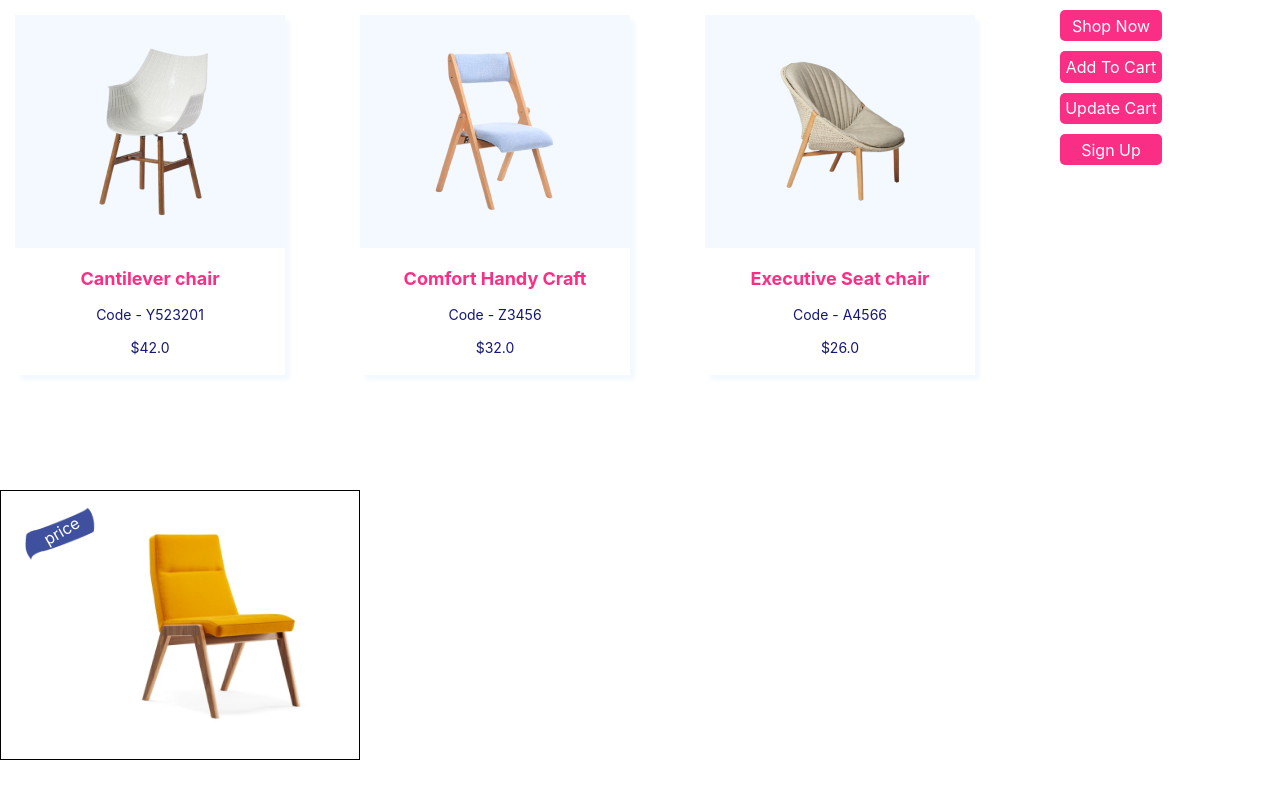
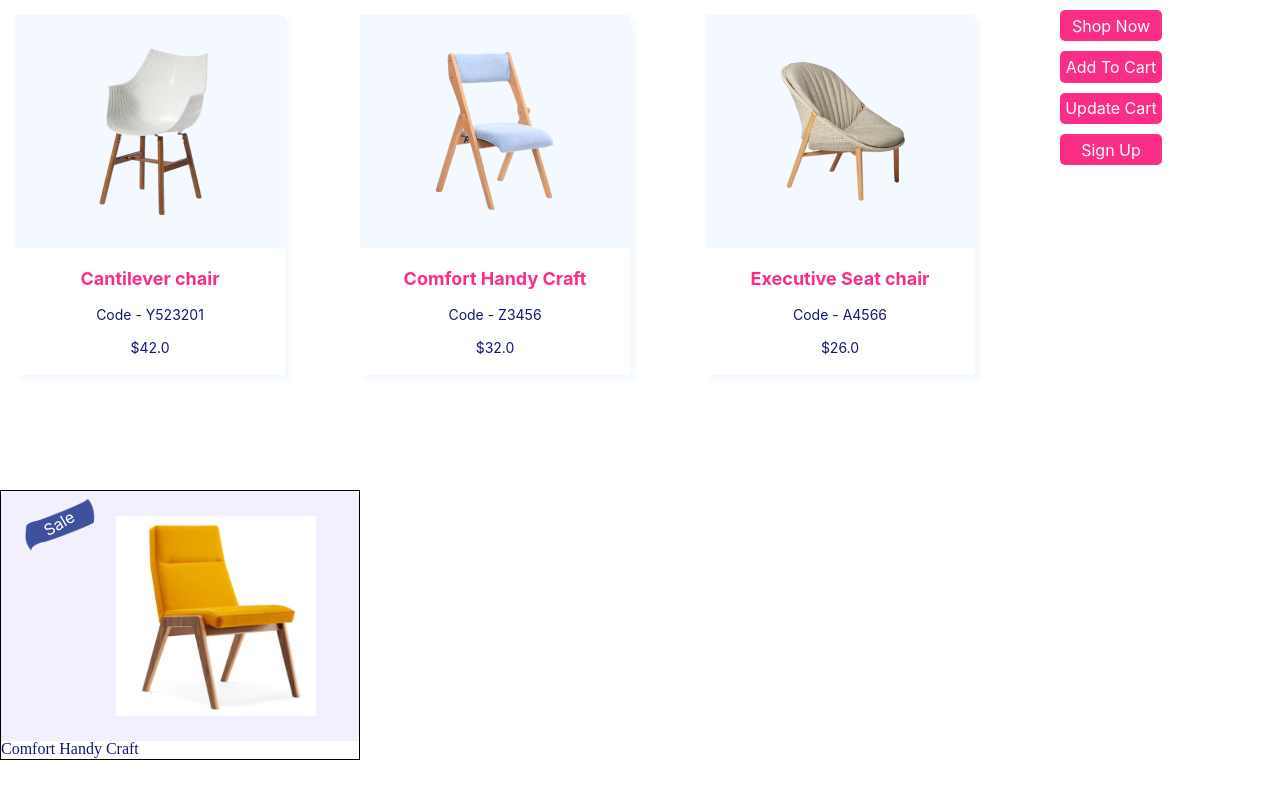
Before and after one commit to AOMuiz/salaficommerce, a React (Create React App) app: page / in a window 1280 px wide. Built offline with nearby package versions, Linux system fonts and the light colour scheme.

Commit message:
a new card component

```diff
--- a/src/components/cards/NewCard.js
+++ b/src/components/cards/NewCard.js
@@ -4,26 +4,35 @@ import { colors } from "../../constants/colors";
 
 const NewCard = ({ url3, url4 }) => {
   return (
+    <MainContainer>
       <NewCardContainer>
         <LogoContainer>
           <TheLogo src={url4} alt="" />
-        <TextContainer>price</TextContainer>
+          <TextContainer>Sale</TextContainer>
         </LogoContainer>
         <CardImage src={url3} alt="" />
       </NewCardContainer>
+      <Price>Comfort Handy Craft</Price>
+    </MainContainer>
   );
 };
 
 export default NewCard;
 
-const NewCardContainer = styled.div`
+const MainContainer = styled.div`
+  border: 1px solid ${colors.black};
   width: 36rem;
   height: 27rem;
+  & :hover {
     background-color: ${colors.white};
+  }
+`;
+
+const NewCardContainer = styled.div`
+  background-color: ${colors.lightArsh};
   display: flex;
   justify-content: space-evenly;
   align-items: center;
-  border: 1px solid ${colors.black};
 `;
 
 const LogoContainer = styled.div`
@@ -52,7 +61,17 @@ const TextContainer = styled.p`
 `;
 
 const CardImage = styled.img`
+  background-color: ${colors.lightArsh};
   width: 200px;
   height: 200px;
   margin: 0px 20px 0px 0px;
 `;
+
+const Price = styled.p`
+  color: ${colors.offBlue};
+  font-family: Josefin Sans;
+  font-style: normal;
+  font-weight: normal;
+  font-size: 16px;
+  line-height: 16px;
+`;
```
Lines whose indentation alone changed are shown as unchanged.
